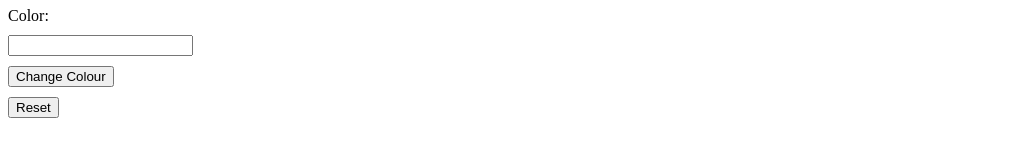
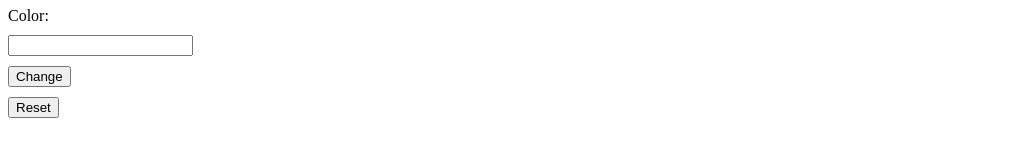
Before and after one commit to acciojob/Replit-Asian-Paints-Jamil-4khtar, a website: page main.html in a window 1280 px wide. Shown: the part 436-592 px from the top of the page, without its empty margins (0-1014 px from the left). Drawn offline with Linux system fonts and the light colour scheme.

Commit message:
Update test

```diff
--- a/main.html
+++ b/main.html
@@ -24,7 +24,7 @@
 		<input type="text" id="block_id" name="block_id">
 		<label for="colour_id">Color:</label>
 		<input type="text" id="colour_id" name="colour_id">
-		<button id="change_button">Change Colour</button>
+		<button id="change_button">Change</button>
 		<button id="Reset">Reset</button>
 	</form>
 	<script type="text/javascript" src="./script.js"></script>
```
